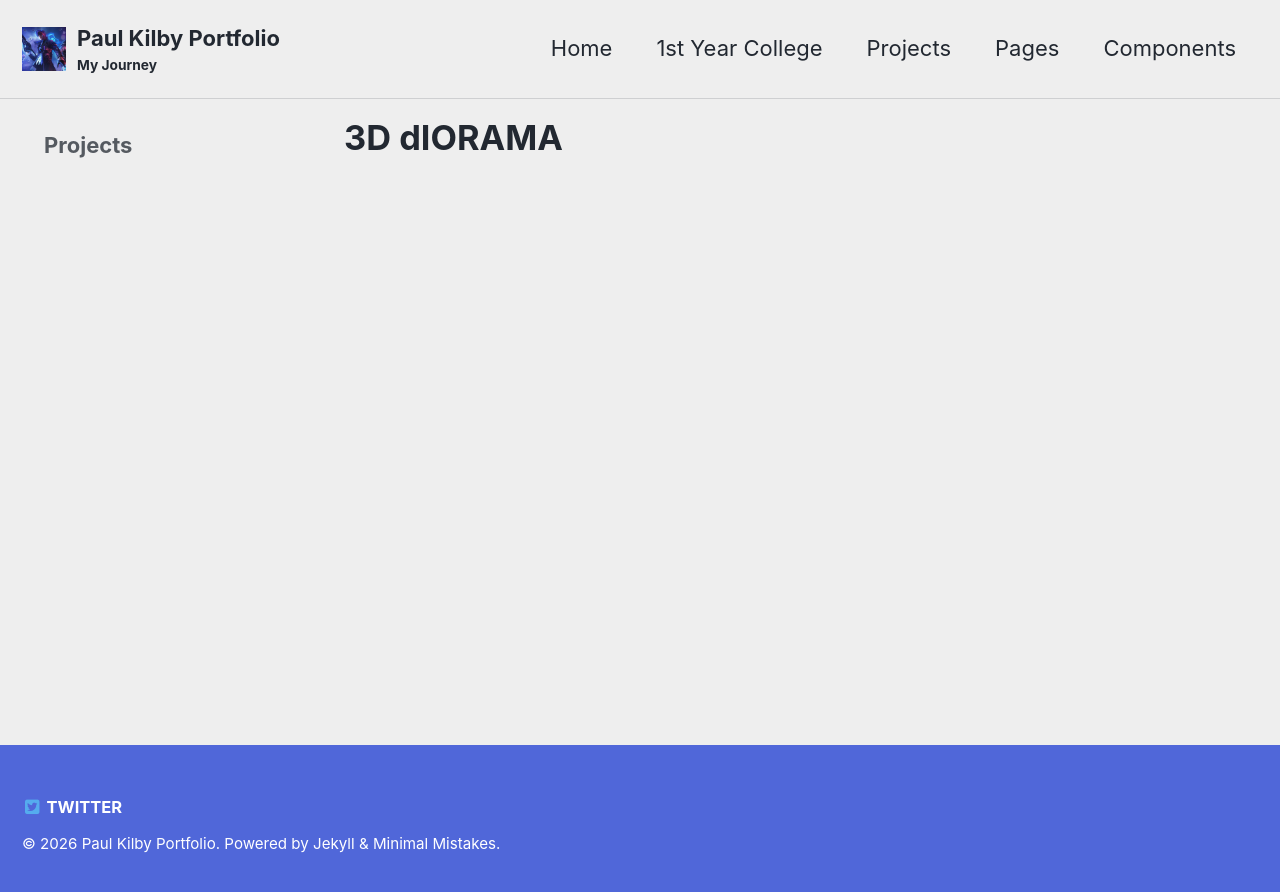
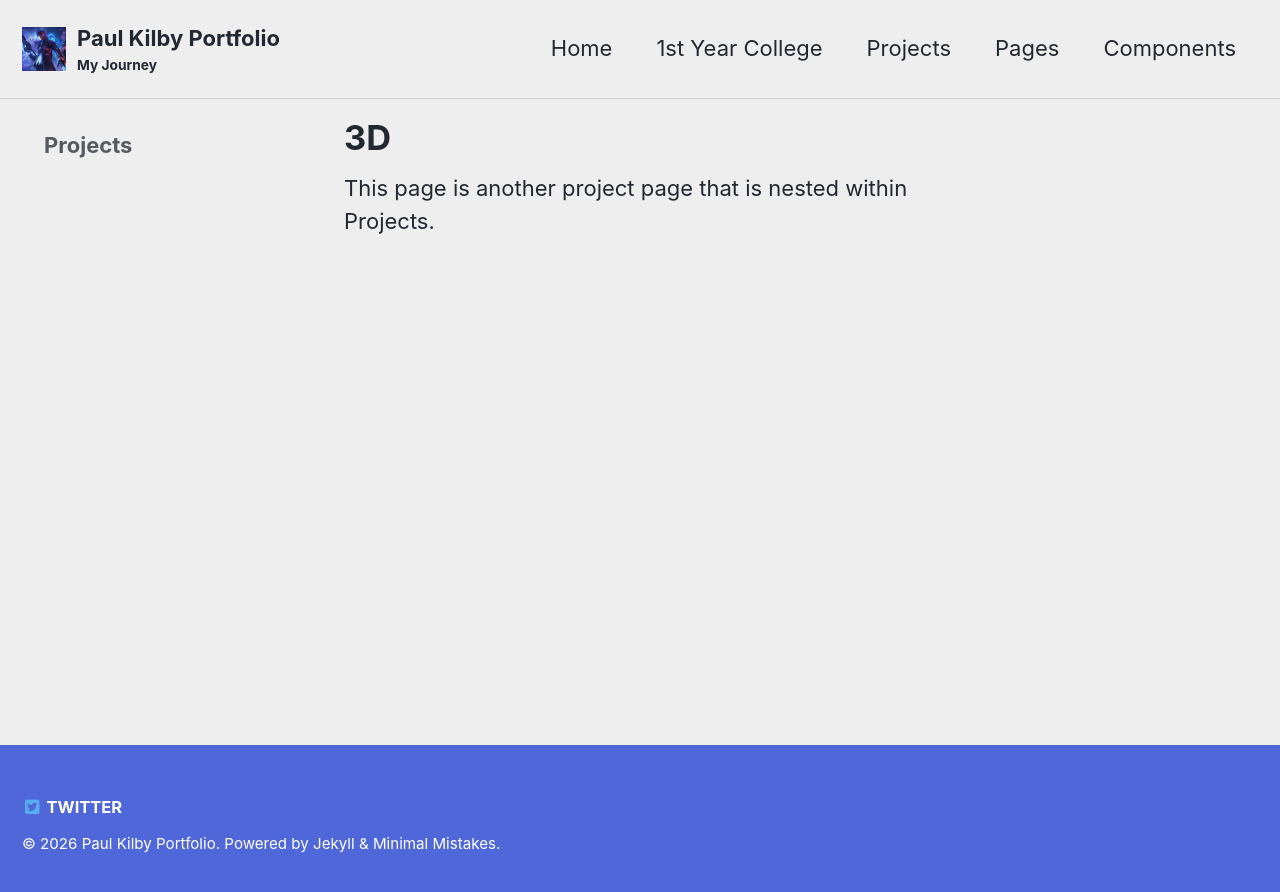
Before and after one commit to KeadoElijahKing/KeadoElijahKing.github.io, a Jekyll site: the page built from _pages/3D.md, in a window 1280 px wide. Shown: the top 892 px of the page. Built offline with Jekyll 4.4.1, drawn with Linux system fonts in a browser that asks for light colours.

Commit message:
Change title of 3D project page
Updated title for the 3D project page and added a brief description.

```diff
--- a/_pages/3D.md
+++ b/_pages/3D.md
@@ -1,5 +1,5 @@
 ---
-title: "3D dIORAMA"
+title: "3D"
 layout: single
 permalink: /firstyr/3D/
 sidebar:
@@ -7,3 +7,5 @@ sidebar:
   nav:
     - first
 ---
+
+This page is another project page that is nested within Projects.
```
